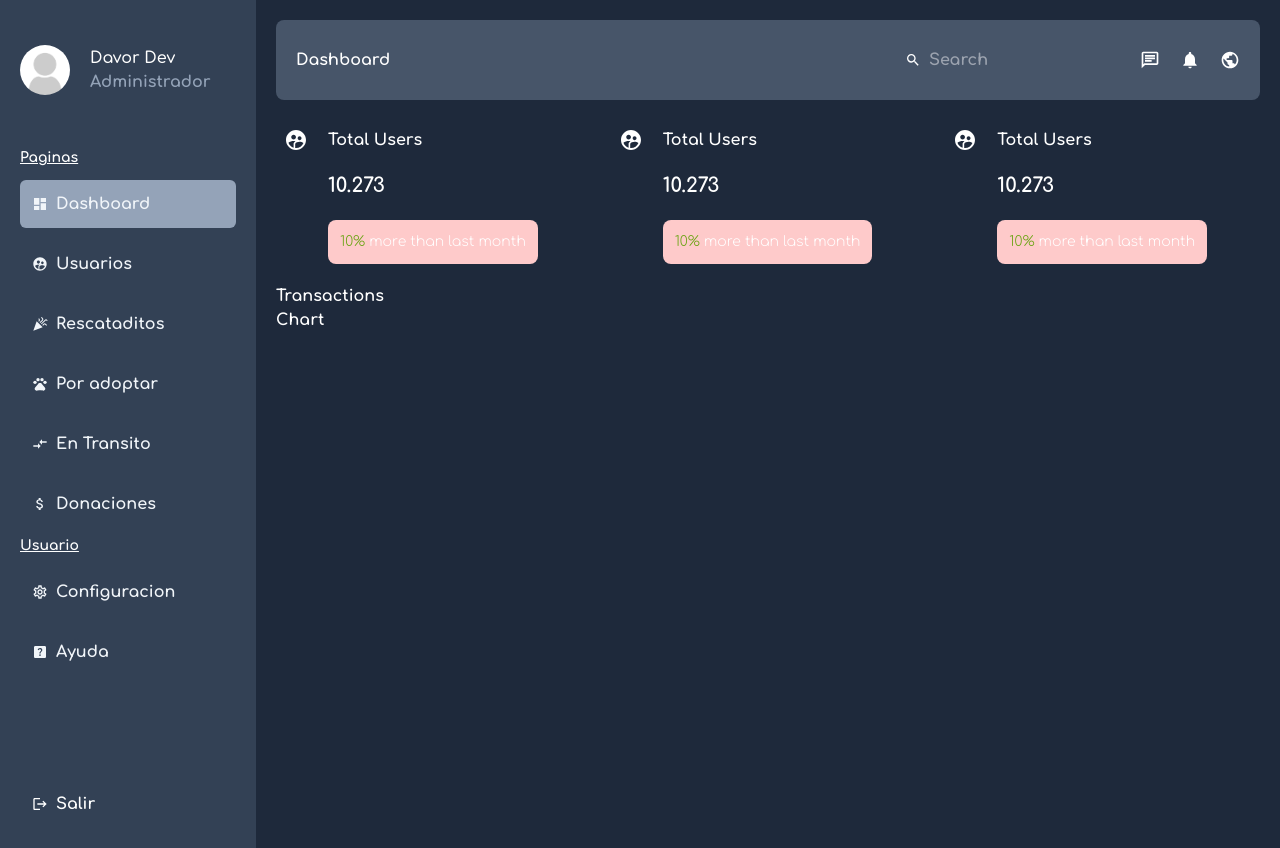
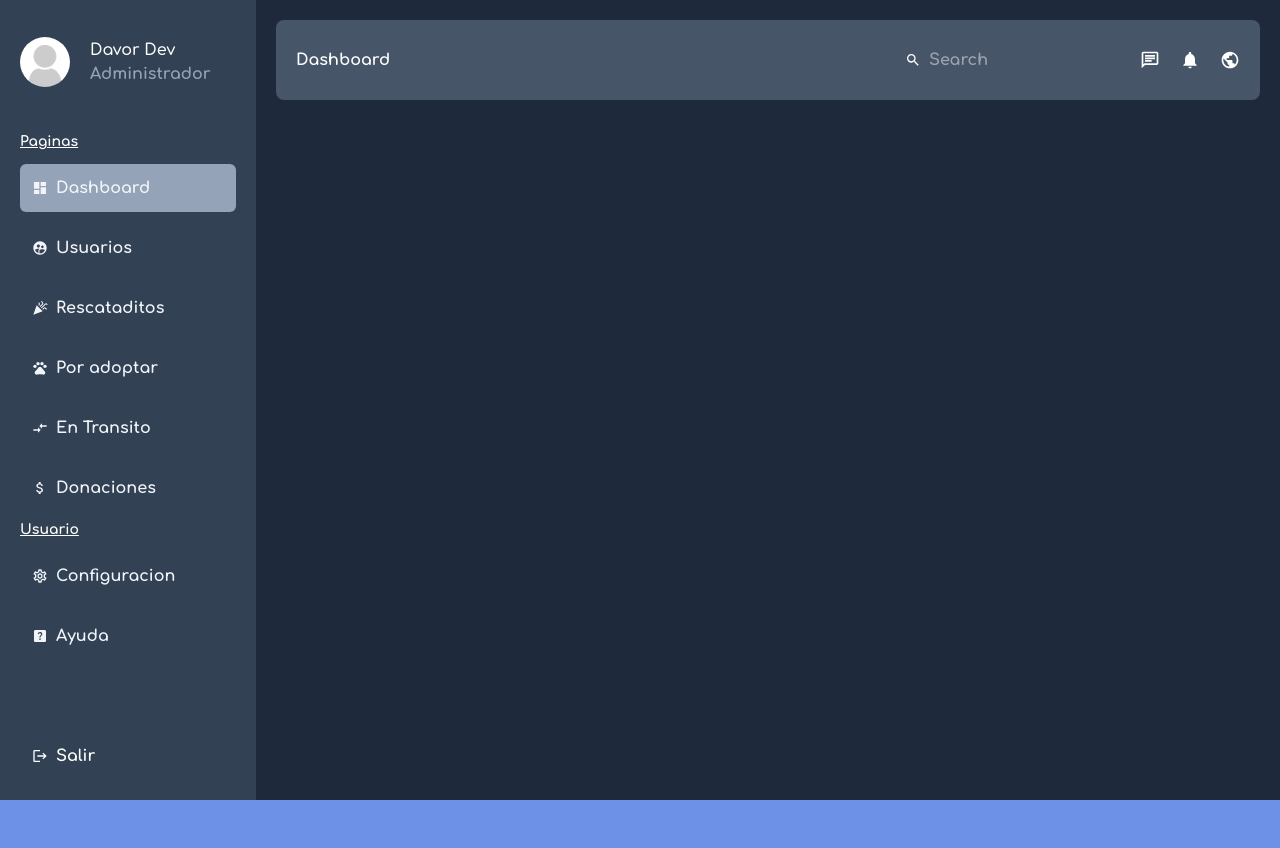
Before and after one commit to dborgat/next-dashboard, a Next.js app: page /dashboard in a window 1280 px wide. After the commit the page ends 800 px from the top, so only its background shows below. Built offline with nearby package versions, Linux system fonts and the light colour scheme.

Commit message:
refactor: Remove unused components and update layout styles

```diff
--- a/app/api/login/route.js
+++ b/app/api/login/route.js
@@ -43,10 +43,8 @@ export async function POST(req) {
     const token = jwt.sign({ userId: user.id }, SECRET_KEY, {
       expiresIn: '1h',
     });
-    console.log(token, 'token');
-    console.log(user, 'user');
 
-    return NextResponse.json({ token }, { status: 200 });
+    return NextResponse.json({ token, user }, { status: 200 });
   } catch (error) {
     console.error(error);
     return NextResponse.json(
--- /dev/null
+++ b/app/dashboard/[id]/page.tsx
@@ -0,0 +1,21 @@
+import React from 'react';
+import { getUser } from '@/lib/data';
+
+const SingleUserDashboard = async ({ params }: { params: { id: string } }) => {
+  const { id } = params;
+  const user = await getUser(+id);
+
+  //   const handleLogout = () => {
+  //     Cookies.remove('token');
+  //     router.push('/login');
+  //   };
+
+  return (
+    <div>
+      <h1>Bienvenido, {user.name}</h1>
+      <p>Tu correo electrónico: {user.email}</p>
+    </div>
+  );
+};
+
+export default SingleUserDashboard;
--- a/app/dashboard/page.tsx
+++ b/app/dashboard/page.tsx
@@ -1,19 +1,10 @@
 import React from 'react';
-import Card from '../ui/dashboard/card/card';
-import Transactions from '../ui/dashboard/transactions/transactions';
-import Chart from '../ui/dashboard/chart/chart';
 
 const Dashboard = () => {
   return (
     <div className='grid grid-rows-3 gap-5 py-2'>
       <div className='gap-2'>
-        <div className='flex gap-5 justify-between'>
-          <Card />
-          <Card />
-          <Card />
-        </div>
-        <Transactions />
-        <Chart />
+        <div className='flex gap-5 justify-between'></div>
       </div>
     </div>
   );
--- a/app/dashboard/users/page.tsx
+++ /dev/null
@@ -1,9 +0,0 @@
-import React from 'react'
-
-const UsersPage = () => {
-  return (
-    <div>UsersPage</div>
-  )
-}
-
-export default UsersPage
--- a/app/login/page.tsx
+++ b/app/login/page.tsx
@@ -37,10 +37,12 @@ const Login = () => {
         body: JSON.stringify(userLogin),
       });
 
-      const { token } = await response.json();
+      const { token, user } = await response.json();
+
+      console.log(user, '<////');
 
       Cookies.set('token', token, { expires: 1 });
-      router.push('/dashboard');
+      router.push(`/dashboard/${user.id}`);
     } catch (error) {
       console.error('Error iniciando sesión', error);
       alert('Email o contraseña incorrectos');
--- a/app/ui/dashboard/card/card.jsx
+++ /dev/null
@@ -1,19 +0,0 @@
-import React from 'react';
-import { MdSupervisedUserCircle } from 'react-icons/md';
-
-const Card = () => {
-  return (
-    <div className='bg-orange px-2 py-5 flex rounded-lg gap-5 cursor-pointer w-full hover:bg-lightCoral'>
-      <MdSupervisedUserCircle size={24} />
-      <div className='flex flex-col gap-5'>
-        <span>Total Users</span>
-        <span className='font-bold text-xl'>10.273 </span>
-        <span className='font-light text-sm bg-red-200 p-3 rounded-lg'>
-          <span className='text-lime-600'>10%</span> more than last month
-        </span>
-      </div>
-    </div>
-  );
-};
-
-export default Card;
--- a/app/ui/dashboard/chart/chart.jsx
+++ /dev/null
@@ -1,7 +0,0 @@
-import React from 'react';
-
-const Chart = () => {
-  return <div>Chart</div>;
-};
-
-export default Chart;
--- a/app/ui/dashboard/rightbar/rightbar.jsx
+++ /dev/null
@@ -1,7 +0,0 @@
-import React from 'react';
-
-const Rightbar = () => {
-  return <div>Rightbar</div>;
-};
-
-export default Rightbar;
--- a/app/ui/dashboard/transactions/transactions.jsx
+++ /dev/null
@@ -1,7 +0,0 @@
-import React from 'react';
-
-const Transactions = () => {
-  return <div>Transactions</div>;
-};
-
-export default Transactions;
--- a/middleware.js
+++ b/middleware.js
@@ -3,7 +3,6 @@ import { NextResponse } from 'next/server';
 
 export function middleware(request) {
   const token = request.cookies.get('token');
-
   if (!token && request.nextUrl.pathname !== '/login') {
     return NextResponse.redirect(new URL('/login', request.url));
   }
```
Also changed, not shown: lib/data.js (+13 -0 lines), 1 other file (tests, documents, lock files or other folders).
